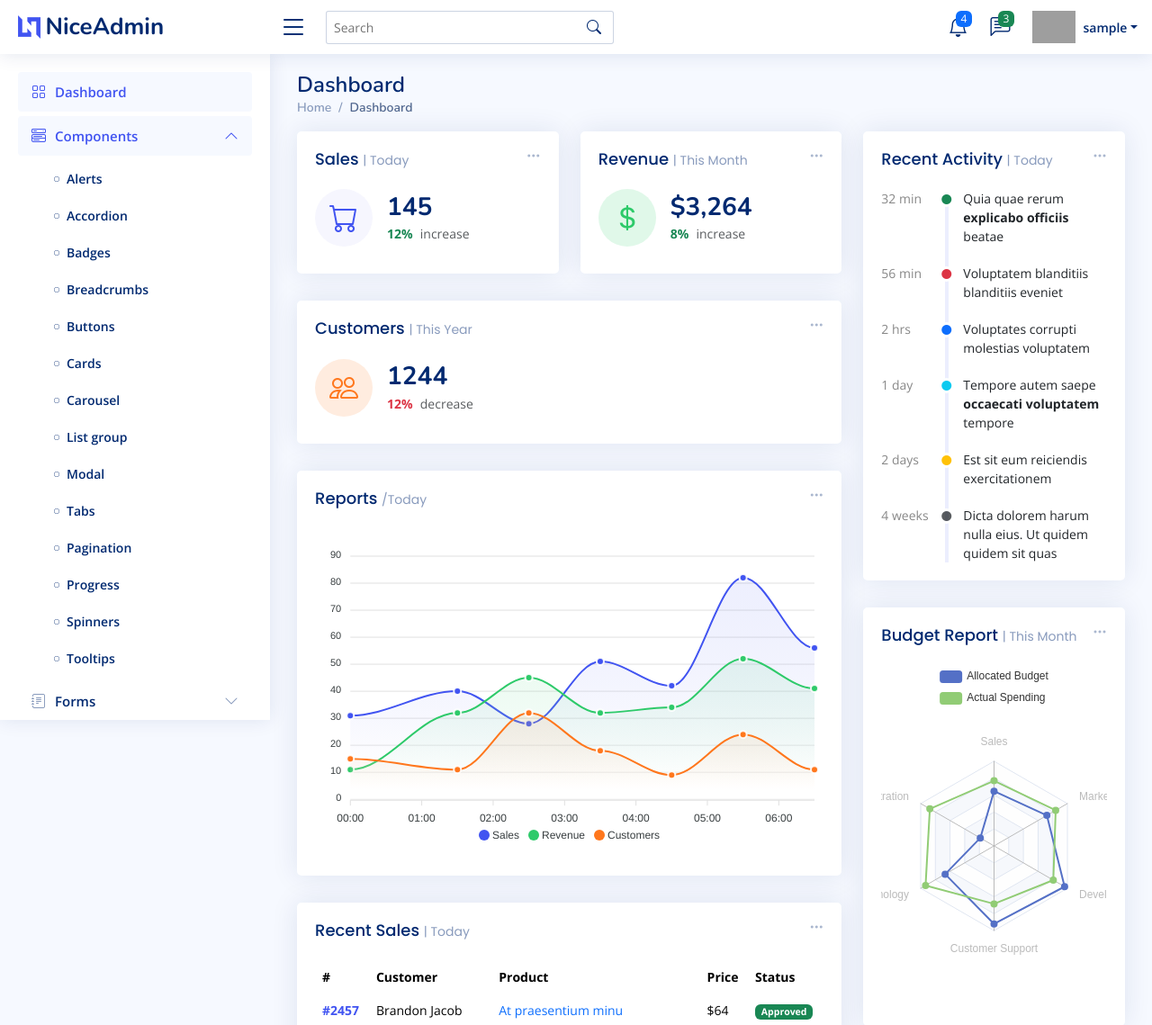
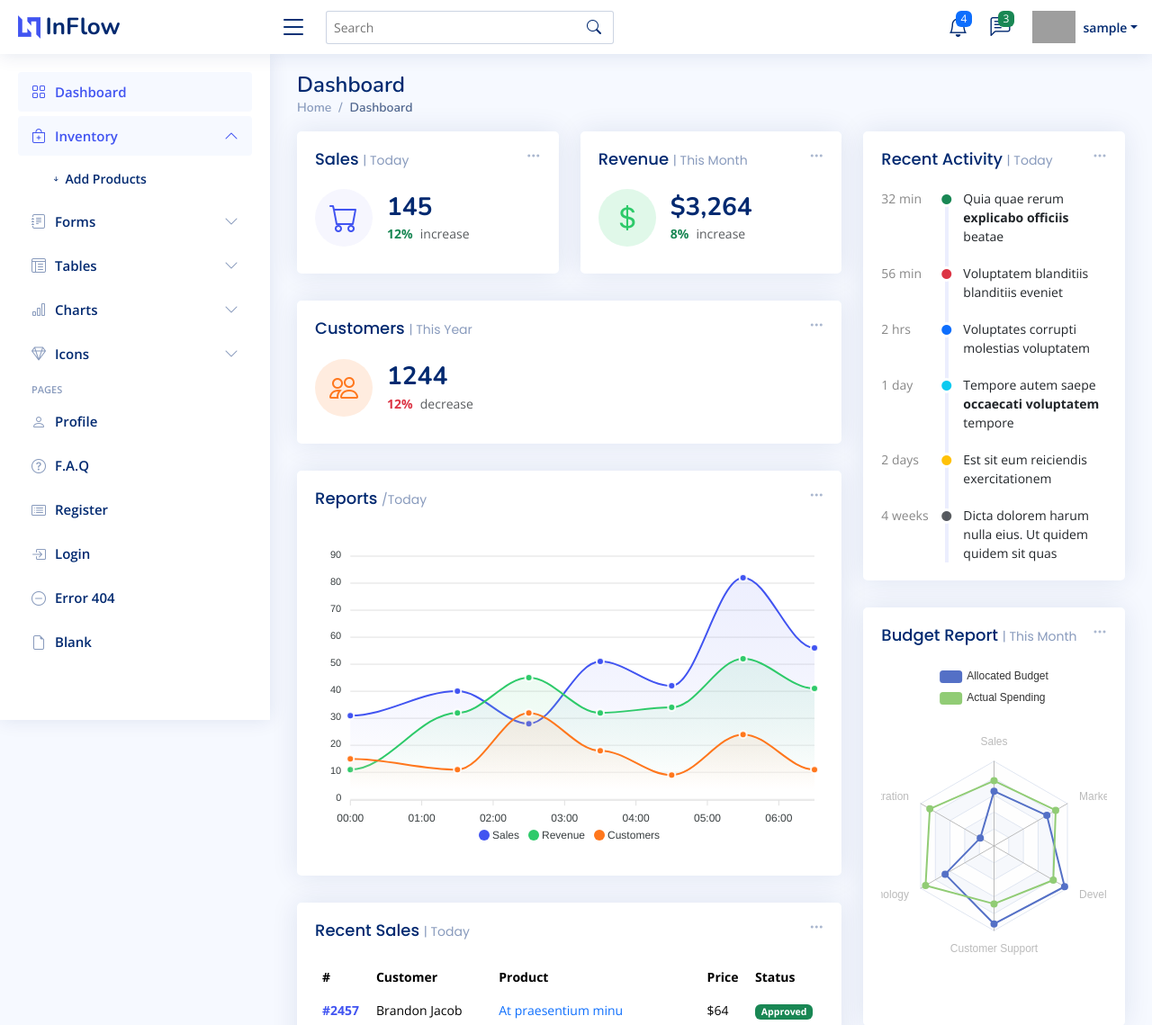
Before and after one commit to bipuld/POS-System, a Django app: page / in a window 1280 px wide, after a click on "Inventory". Shown: the top 1139 px of the page at 90% size. Run offline with Django 5.2, Linux system fonts and the light colour scheme; the visitor is signed in with stand-in values (Sample User, id 1); some libraries are stand-ins or nearby versions; grey boxes are pictures that could not be loaded.

Commit message:
on the Add Inventorty UI

```diff
--- a/home/views.py
+++ b/home/views.py
@@ -1,3 +1,4 @@
+import base64
 from django.http import Http404
 from django.shortcuts import render,redirect
 from django.contrib.auth.models import User
@@ -5,9 +6,11 @@ from django.contrib.auth import authenticate, login,logout
 from django.contrib.auth import login as auth_login
 from django.contrib.auth.decorators import login_required
 from django.contrib.auth.models import User
+from django.contrib.auth import authenticate
 from django.contrib import messages
 from .models import *
 from django.contrib import messages
+from django.contrib.auth.hashers import check_password
 
 @login_required
 def index(request):
@@ -44,28 +47,50 @@ def user_profile(request,id):
     user = User.objects.get(pk=id)
     user_profile = UserInfo.objects.get(user=user)
     if request.method == "POST":
-        full_name = request.POST.get('fullname')
-        if full_name:
-            first_name, last_name = full_name.split(' ')
-        user_profile.first_name = first_name
-        user_profile.last_name = last_name
-        user_profile.intro = request.POST.get('about')
-        user_profile.phone = request.POST.get('phone')
-        user_profile.country = request.POST.get('country')
-        user_profile.address = request.POST.get('address')
-        user_profile.country = request.POST.get('country')
-        profile_image = request.FILES.get('profile_img')
-        if profile_image:
+        action = request.POST.get('action')
+        if action == "profile_update":
+            full_name = request.POST.get('fullname')
+            if full_name:
+                first_name, last_name = full_name.split(' ')
+            user_profile.first_name = first_name
+            user_profile.last_name = last_name
+            user_profile.intro = request.POST.get('about')
+            user_profile.phone = request.POST.get('phone')
+            user_profile.country = request.POST.get('country')
+            user_profile.address = request.POST.get('address')
+            user_profile.country = request.POST.get('country')
+            profile_image = request.FILES.get('profile_img')
+            if profile_image:
 
-            user_profile.image = profile_image
-        else:
+                user_profile.image = profile_image
+            else:
 
-            pass  # Or consider setting user_profile.image to None explicitly
-        user_profile.email = request.POST.get('email')
-        print("User profile", user_profile.image)
-        user_profile.save()
-        if user_profile:
-            print("Profile updated Successfully")
+                pass  # Or consider setting user_profile.image to None explicitly
+            user_profile.email = request.POST.get('email')
+            print("User profile", user_profile.image)
+            user_profile.save()
+            if user_profile:
+                print("Profile updated Successfully")
+
+
+        if action == "password_change":
+            old_password = request.POST.get('oldpassword')
+            new_password= request.POST.get('newpassword')
+            renew_password = request.POST.get('renewpassword')
+            user = authenticate(request, username=request.user.username, password=old_password)
+            if user is not None:
+                if new_password==renew_password:
+                    user.set_password(new_password)
+                    user.save()
+                    messages.success(request, "Your password has been changed successfully")
+                else:
+                    messages.error(request, "Your new password and confirm password does not match")
+                    return redirect('index')
+
+            else:
+                messages.error(request, "Your password is incorrect")
+
+
 
 
 
--- a/templates/includes/header.html
+++ b/templates/includes/header.html
@@ -1,11 +1,12 @@
 {% load static %}
 <!-- ======= Header ======= -->
 <header id="header" class="header fixed-top d-flex align-items-center">
+<link rel="stylesheet" href="https://cdnjs.cloudflare.com/ajax/libs/font-awesome/VERSION/css/font-awesome.min.css">
 
     <div class="d-flex align-items-center justify-content-between">
       <a href="index.html" class="logo d-flex align-items-center">
         <img src="{% static 'assets/img/logo.png' %}" alt="">
-        <span class="d-none d-lg-block">NiceAdmin</span>
+        <span class="d-none d-lg-block">InFlow</span>
       </a>
       <i class="bi bi-list toggle-sidebar-btn"></i>
     </div><!-- End Logo -->
@@ -256,79 +257,80 @@
 
       <li class="nav-item">
         <a class="nav-link collapsed" data-bs-target="#components-nav" data-bs-toggle="collapse" href="#">
-          <i class="bi bi-menu-button-wide"></i><span>Components</span><i class="bi bi-chevron-down ms-auto"></i>
+{#          <i class="bi bi-menu-button-wide"></i><span>Inventory</span><i class="bi bi-chevron-down ms-auto"></i>#}
+          <i class="bi bi-bag-plus"></i></i><span>Inventory</span><i class="bi bi-chevron-down ms-auto"></i>
         </a>
         <ul id="components-nav" class="nav-content collapse " data-bs-parent="#sidebar-nav">
           <li>
             <a href="components-alerts.html">
-              <i class="bi bi-circle"></i><span>Alerts</span>
+            <i class="fa-sharp fa-solid fa-arrow-down"></i></i><span>Add Products</span>
             </a>
           </li>
-          <li>
-            <a href="components-accordion.html">
-              <i class="bi bi-circle"></i><span>Accordion</span>
-            </a>
-          </li>
-          <li>
-            <a href="components-badges.html">
-              <i class="bi bi-circle"></i><span>Badges</span>
-            </a>
-          </li>
-          <li>
-            <a href="components-breadcrumbs.html">
-              <i class="bi bi-circle"></i><span>Breadcrumbs</span>
-            </a>
-          </li>
-          <li>
-            <a href="components-buttons.html">
-              <i class="bi bi-circle"></i><span>Buttons</span>
-            </a>
-          </li>
-          <li>
-            <a href="components-cards.html">
-              <i class="bi bi-circle"></i><span>Cards</span>
-            </a>
-          </li>
-          <li>
-            <a href="components-carousel.html">
-              <i class="bi bi-circle"></i><span>Carousel</span>
-            </a>
-          </li>
-          <li>
-            <a href="components-list-group.html">
-              <i class="bi bi-circle"></i><span>List group</span>
-            </a>
-          </li>
-          <li>
-            <a href="components-modal.html">
-              <i class="bi bi-circle"></i><span>Modal</span>
-            </a>
-          </li>
-          <li>
-            <a href="components-tabs.html">
-              <i class="bi bi-circle"></i><span>Tabs</span>
-            </a>
-          </li>
-          <li>
-            <a href="components-pagination.html">
-              <i class="bi bi-circle"></i><span>Pagination</span>
-            </a>
-          </li>
-          <li>
-            <a href="components-progress.html">
-              <i class="bi bi-circle"></i><span>Progress</span>
-            </a>
-          </li>
-          <li>
-            <a href="components-spinners.html">
-              <i class="bi bi-circle"></i><span>Spinners</span>
-            </a>
-          </li>
-          <li>
-            <a href="components-tooltips.html">
-              <i class="bi bi-circle"></i><span>Tooltips</span>
-            </a>
-          </li>
+{#          <li>#}
+{#            <a href="components-accordion.html">#}
+{#              <i class="bi bi-circle"></i><span>Accordion</span>#}
+{#            </a>#}
+{#          </li>#}
+{#          <li>#}
+{#            <a href="components-badges.html">#}
+{#              <i class="bi bi-circle"></i><span>Badges</span>#}
+{#            </a>#}
+{#          </li>#}
+{#          <li>#}
+{#            <a href="components-breadcrumbs.html">#}
+{#              <i class="bi bi-circle"></i><span>Breadcrumbs</span>#}
+{#            </a>#}
+{#          </li>#}
+{#          <li>#}
+{#            <a href="components-buttons.html">#}
+{#              <i class="bi bi-circle"></i><span>Buttons</span>#}
+{#            </a>#}
+{#          </li>#}
+{#          <li>#}
+{#            <a href="components-cards.html">#}
+{#              <i class="bi bi-circle"></i><span>Cards</span>#}
+{#            </a>#}
+{#          </li>#}
+{#          <li>#}
+{#            <a href="components-carousel.html">#}
+{#              <i class="bi bi-circle"></i><span>Carousel</span>#}
+{#            </a>#}
+{#          </li>#}
+{#          <li>#}
+{#            <a href="components-list-group.html">#}
+{#              <i class="bi bi-circle"></i><span>List group</span>#}
+{#            </a>#}
+{#          </li>#}
+{#          <li>#}
+{#            <a href="components-modal.html">#}
+{#              <i class="bi bi-circle"></i><span>Modal</span>#}
+{#            </a>#}
+{#          </li>#}
+{#          <li>#}
+{#            <a href="components-tabs.html">#}
+{#              <i class="bi bi-circle"></i><span>Tabs</span>#}
+{#            </a>#}
+{#          </li>#}
+{#          <li>#}
+{#            <a href="components-pagination.html">#}
+{#              <i class="bi bi-circle"></i><span>Pagination</span>#}
+{#            </a>#}
+{#          </li>#}
+{#          <li>#}
+{#            <a href="components-progress.html">#}
+{#              <i class="bi bi-circle"></i><span>Progress</span>#}
+{#            </a>#}
+{#          </li>#}
+{#          <li>#}
+{#            <a href="components-spinners.html">#}
+{#              <i class="bi bi-circle"></i><span>Spinners</span>#}
+{#            </a>#}
+{#          </li>#}
+{#          <li>#}
+{#            <a href="components-tooltips.html">#}
+{#              <i class="bi bi-circle"></i><span>Tooltips</span>#}
+{#            </a>#}
+{#          </li>#}
         </ul>
       </li><!-- End Components Nav -->
 
```
Also changed, not shown: home/templates/user/profile.html (+6 -2 lines), 1 other file.
